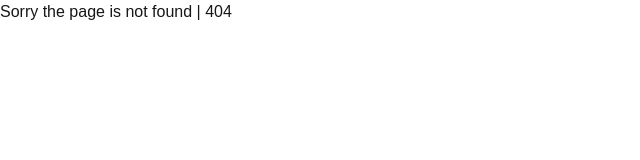
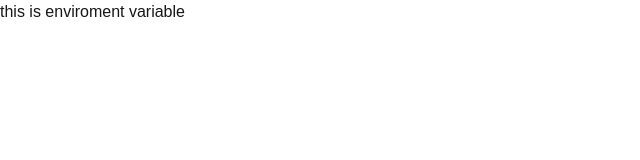
Before and after one commit to talha-fullstackdev/nextjs-15, a Next.js app: page /enviroment-variable in a window 1280 px wide. Before the commit this address had no page. Shown: the top 160 px of the page, without its empty margins (0-640 px from the left). Built offline with nearby package versions, Linux system fonts and the light colour scheme.

Commit message:
learn about enviroment-variables

```diff
--- /dev/null
+++ b/src/app/enviroment-variable/page.js
@@ -0,0 +1,9 @@
+import React from 'react'
+
+const EnviromentVariable = () => {
+  return (
+    <div>this is enviroment variable</div>
+  )
+}
+
+export default EnviromentVariable
```
